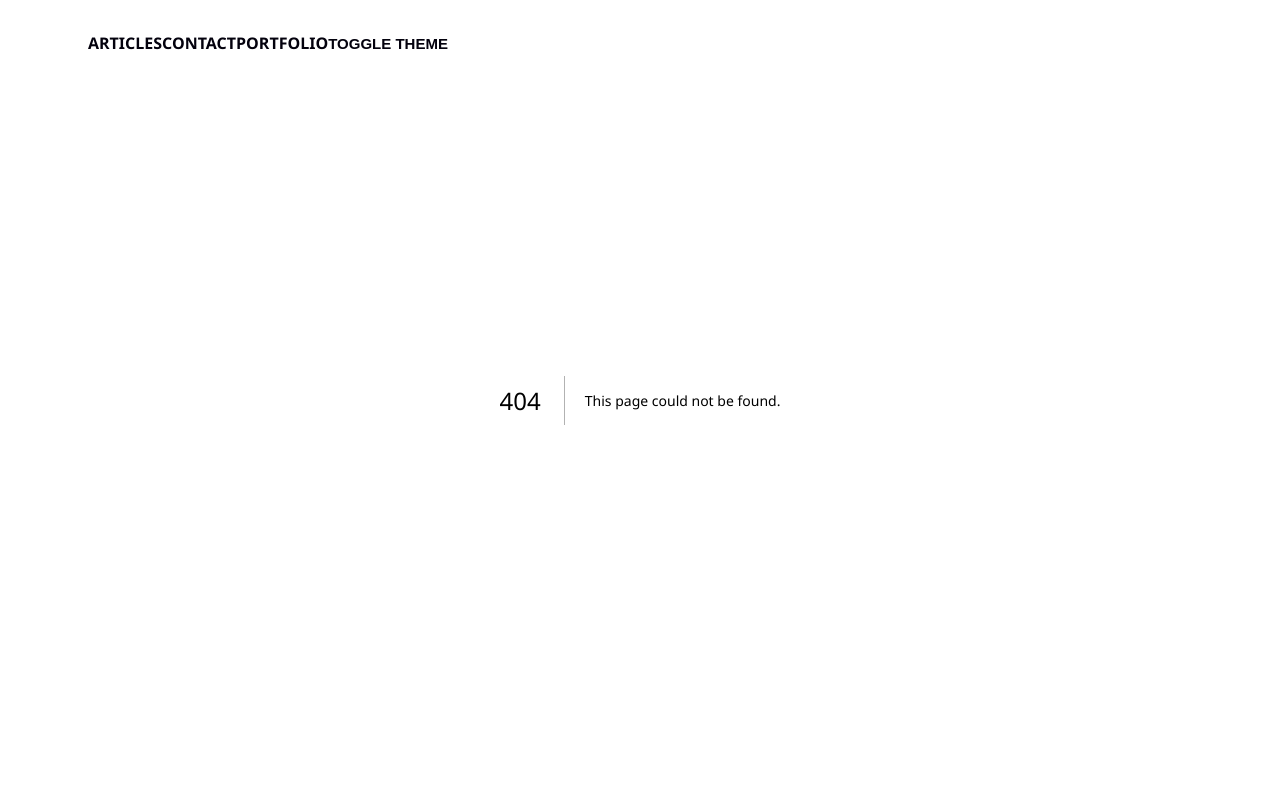
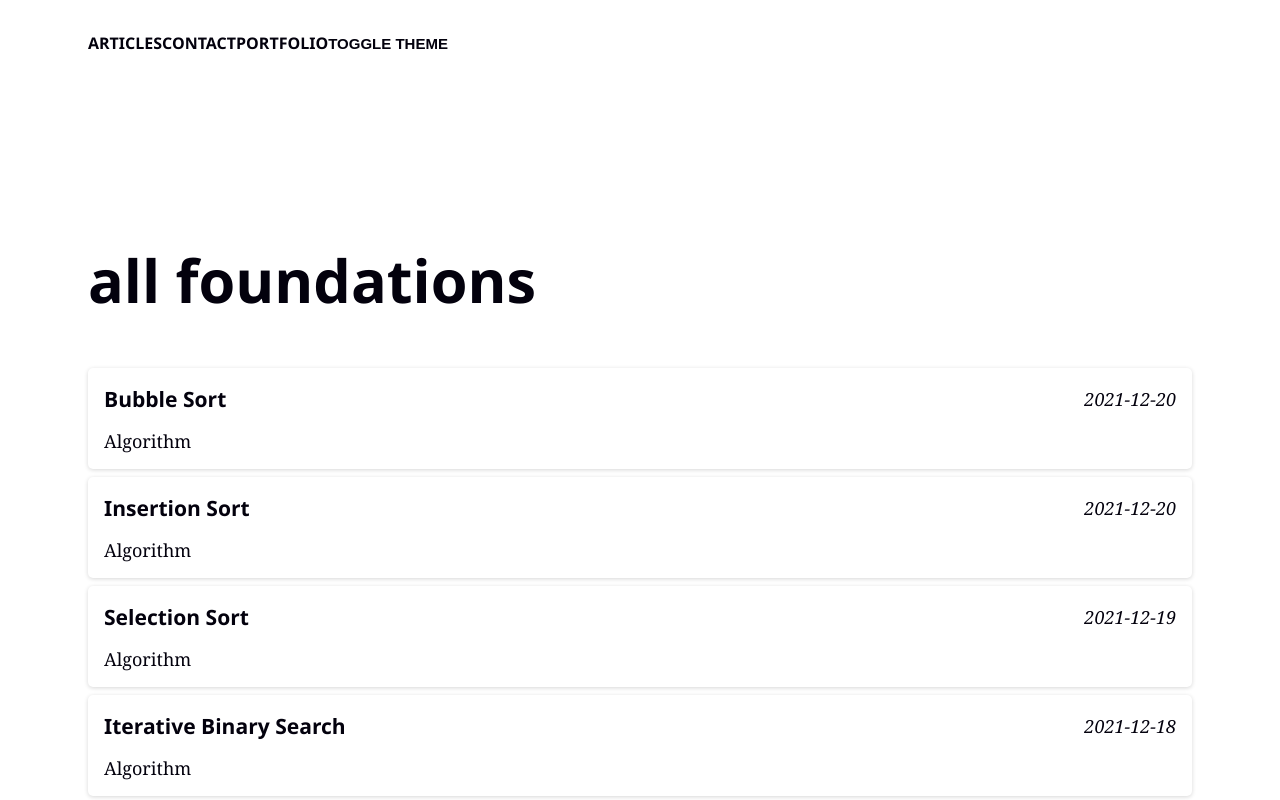
Before and after one commit to permalik/tymalik_primary, a Next.js app: page /foundations in a window 1280 px wide. Before the commit this address had no page. Shown: the top 800 px of the page. Built offline with nearby package versions, Linux system fonts and the light colour scheme.

Commit message:
Build foundations

```diff
--- /dev/null
+++ b/pages/foundations.tsx
@@ -0,0 +1,32 @@
+import Head from "next/head";
+
+import foundationData from "@data/portfolio/foundationData";
+
+import MainSection from "@components/common/mainSection";
+import FoundationCard from "@components/content/portfolio/foundationCard";
+
+import styles from "../styles/Foundations.module.scss";
+
+const Foundations = () => {
+  return (
+    <MainSection>
+      <Head>
+        <title>Ty Malik | Foundation Archive</title>
+        <meta name="description" content="Ty Malik's foundation archive"/>
+        <meta
+          name="keywords"
+          content="software development, algorithm, data structure, javascript"
+        />
+        <link rel="icon" href="/public/favicon.ico"/>
+      </Head>
+      <h1>all foundations</h1>
+      <ul className={styles.foundationList}>
+        {foundationData.map((foundation, index) => (
+          <FoundationCard key={index} foundation={foundation}/>
+        ))}
+      </ul>
+    </MainSection>
+  );
+};
+
+export default Foundations;
--- a/pages/portfolio.tsx
+++ b/pages/portfolio.tsx
@@ -76,7 +76,7 @@ export default function Portfolio() {
             <header>
               <h2 className={styles.sectionHeading}>foundations</h2>
               <div className={styles.viewAll}>
-                <a href={`/allFoundations`}>
+                <a href={`/foundations`}>
                   <p>View All</p>
                   <img
                     alt="thin, right-pointing arrow"
--- /dev/null
+++ b/styles/Foundations.module.scss
@@ -0,0 +1,6 @@
+.foundationList {
+  display: grid;
+  gap: 0.5rem;
+  grid-template-columns: 1fr;
+  margin: 3rem 0 0;
+}
```
